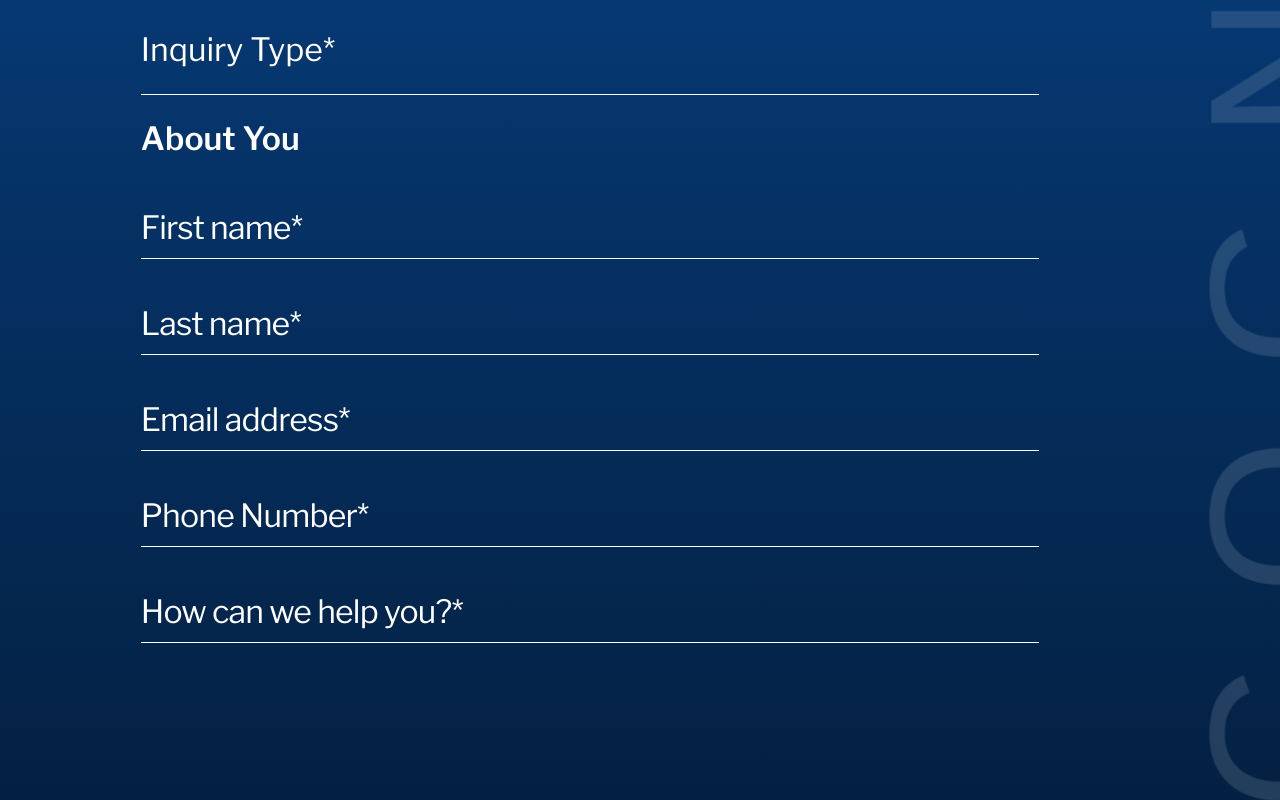
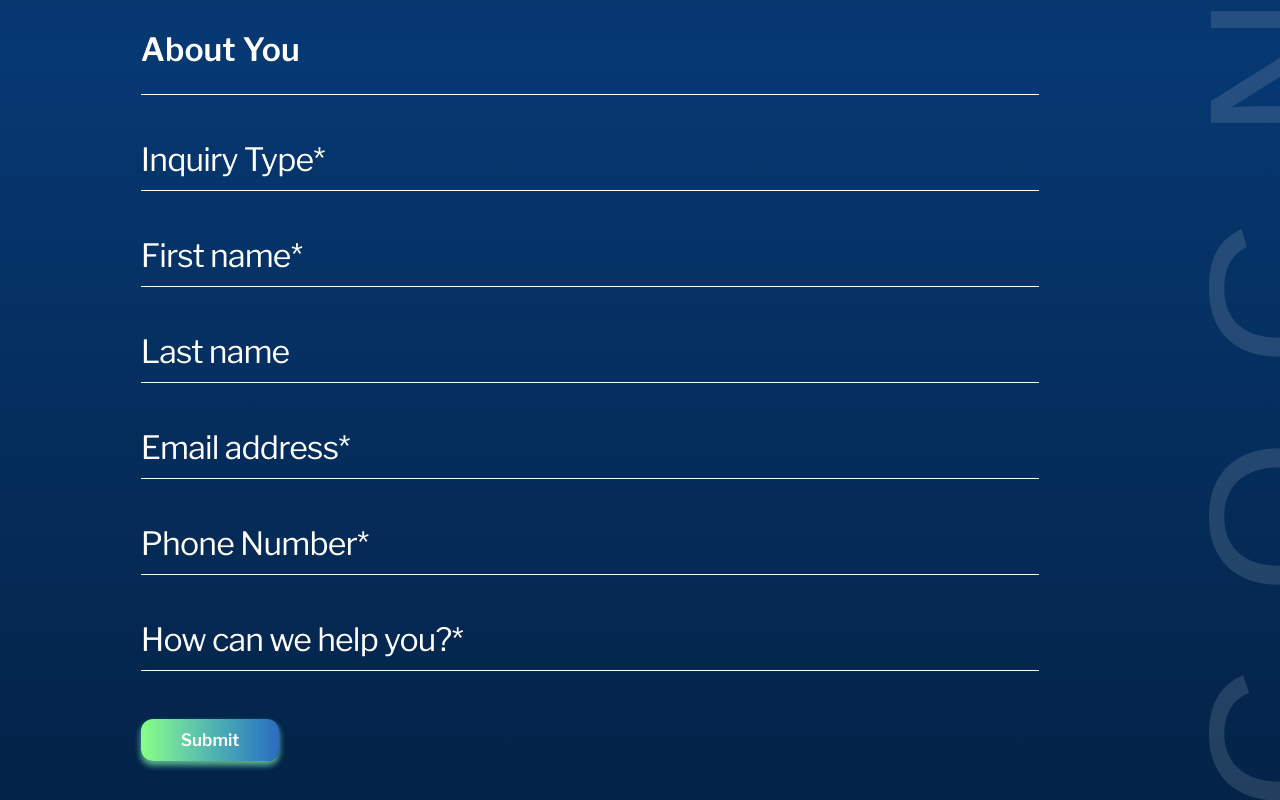
Before and after one commit to Manish-Dhubkarya/CogniCode, a React (Vite) app: page /CogniCode_Website/contactus in a window 1280 px wide. Shown: the part 1360-2160 px from the top of the page. Built offline with nearby package versions, Linux system fonts and the light colour scheme; a web font is replaced by a local one.

Commit message:
connections

```diff
--- a/package.json
+++ b/package.json
@@ -14,6 +14,7 @@
   },
   "dependencies": {
     "@tailwindcss/vite": "^4.1.5",
+    "axios": "^1.9.0",
     "react": "^19.0.0",
     "react-dom": "^19.0.0",
     "react-icons": "^5.5.0",
--- a/src/App.tsx
+++ b/src/App.tsx
@@ -1,5 +1,5 @@
 import './App.css'
-import { BrowserRouter as Router, Routes, Route } from 'react-router-dom'
+import { BrowserRouter as Router, Routes, Route, useNavigate } from 'react-router-dom'
 import ContactUs from './UIComponents/ContactUs'
 import WritingComponent from './UIComponents/WritingComponent';
 import OurTeam from './UIComponents/OurTeam';
@@ -39,7 +39,7 @@ function App() {
         <div className='z-5 absolute translate-x-1/2 overflow-x-hidden saira-stencil-one-regular  text-[#9fafc0] right-0 uppercase md:text-[200px] opacity-20 text-[60px] tracking-[2.5rem]  md:tracking-[4.5rem] md:top-270 top-180 overflow-hidden rotate-270'>
           cognicode
         </div>
-        {/* <div className='px-6 py-1 bg-[#131313] cursor-pointer roboto-regular2 font-normal md:text-[20px] text-[15px] rounded-t-[10px] fixed right-4 md:top-100 top-50 translate-x-1/2 z-50 rotate-270'>Contact Us</div> */}
+        <a href='/CogniCode_Website/contactus' className='px-6 py-1 bg-[#131313] cursor-pointer roboto-regular2 font-normal md:text-[20px] text-[15px] rounded-t-[10px] fixed right-4 md:top-100 top-50 translate-x-1/2 z-50 rotate-270'>Contact Us</a>
         <Routes>
           <Route path="" element={<Home />} />
           <Route path="/contactus" element={<ContactUs />} />
--- a/src/UIComponents/ContactUs.tsx
+++ b/src/UIComponents/ContactUs.tsx
@@ -1,12 +1,18 @@
+import { useEffect, useState, useRef } from "react";
+import { useLocation } from "react-router-dom";
 import ContactUsBannerBack from "../assets/ContactUsBannerBack.gif";
 import { LuPlus } from "react-icons/lu";
 import Footer from "./Footer";
 import ScrollingFooter from "./ScrollingFooter";
 import NavigationComponent from "./NavigationComponent";
 import { contactUsStyles as styles } from "../UIComponentCSS/ContactUsCss";
-import { useEffect, useState } from "react";
+import { postData } from "../services/FetchBackendServices";
+import { FaCircleCheck } from "react-icons/fa6";
 
 export default function ContactUs() {
+  const { state } = useLocation();
+  const { selectedService = "No service selected" } = state || {};
+
   const ConnectByList = [
     "Enquire about price as per services",
     "Looking for a career change",
@@ -16,16 +22,48 @@ export default function ContactUs() {
     "New business collaboration",
   ];
   const UserDetails = [
+    "Inquiry Type*",
     "First name*",
-    "Last name*",
+    "Last name",
     "Email address*",
     "Phone Number*",
     "How can we help you?*",
   ];
 
   const [width, setWidth] = useState(window.innerWidth);
-  const [inputValues, setInputValues] = useState(Array(UserDetails.length).fill(""));
+  const [inputValues, setInputValues] = useState([
+    selectedService !== "No service selected" ? selectedService : "",
+    ...Array(UserDetails.length - 1).fill(""),
+  ]);
+  const [fieldErrors, setFieldErrors] = useState<string[]>(Array(UserDetails.length).fill(""));
+  const [successMessage, setSuccessMessage] = useState<string>("");
 
+  // Ref for Inquiry Type input
+  const inquiryTypeRef = useRef<HTMLInputElement>(null);
+
+  // Scroll to Inquiry Type on mount
+  useEffect(() => {
+    if (inquiryTypeRef.current && selectedService !== "No service selected") {
+      inquiryTypeRef.current.scrollIntoView({ behavior: "smooth", block: "center" });
+    }
+  }, [selectedService]);
+
+  // Debug logs
+  useEffect(() => {
+    console.log("Selected Service:", selectedService);
+    console.log("Input Values:", inputValues);
+    console.log("Field Errors:", fieldErrors);
+  }, [selectedService, inputValues, fieldErrors]);
+
+  // Auto-dismiss success message
+  useEffect(() => {
+    if (successMessage) {
+      const timer = setTimeout(() => setSuccessMessage(""), 3000);
+      return () => clearTimeout(timer);
+    }
+  }, [successMessage]);
+
+  // Resize handler
   useEffect(() => {
     const handleResize = () => setWidth(window.innerWidth);
     window.addEventListener("resize", handleResize);
@@ -41,15 +79,100 @@ export default function ContactUs() {
   const isXL = width > 900 && width <= 1200;
 
   // Handle input changes
-  const handleInputChange = (index:any, value:any) => {
+  const handleInputChange = (index: number, value: string) => {
     const newValues = [...inputValues];
     newValues[index] = value;
     setInputValues(newValues);
+    const newErrors = [...fieldErrors];
+    newErrors[index] = "";
+    setFieldErrors(newErrors);
+  };
+
+  // Validation functions
+  const isValidName = (value: string) => /^[a-zA-Z\s]+$/.test(value.trim());
+  const isValidEmail = (value: string) => /^[^\s@]+@[^\s@]+\.[^\s@]+$/.test(value.trim());
+  const isValidPhone = (value: string) => /^\d{10}$/.test(value.trim());
+
+  // Handle form submission
+  const handleInquirySubmit = async () => {
+    const newErrors = Array(UserDetails.length).fill("");
+    let hasError = false;
+
+    // Check mandatory fields (exclude Last name, index 2)
+    const mandatoryIndices = [0, 1, 3, 4, 5];
+    mandatoryIndices.forEach((index) => {
+      if (!inputValues[index].trim()) {
+        newErrors[index] = `Please fill in the "${UserDetails[index]}" field.`;
+        hasError = true;
+      }
+    });
+
+    // Validate First name format
+    if (inputValues[1].trim() && !isValidName(inputValues[1])) {
+      newErrors[1] = "Please enter a valid first name (only letters and spaces allowed).";
+      hasError = true;
+    }
+
+    // Validate Email format
+    if (inputValues[3].trim() && !isValidEmail(inputValues[3])) {
+      newErrors[3] = "Please enter a valid email address.";
+      hasError = true;
+    }
+
+    // Validate Phone format
+    if (inputValues[4].trim() && !isValidPhone(inputValues[4])) {
+      newErrors[4] = "Please enter a valid 10-digit phone number.";
+      hasError = true;
+    }
+
+    if (hasError) {
+      setFieldErrors(newErrors);
+      return;
+    }
+
+    // Populate body with input values
+    const body = {
+      inquiryType: inputValues[0],
+      firstName: inputValues[1],
+      lastName: inputValues[2],
+      email: inputValues[3],
+      phone: inputValues[4],
+      howToHelp: inputValues[5],
+    };
+
+    try {
+      const response = await postData("clientInquiry/submit_client_inquiry", body);
+      if (response && response.message) {
+        setSuccessMessage(response.message);
+        setInputValues(Array(UserDetails.length).fill(""));
+        setFieldErrors(Array(UserDetails.length).fill(""));
+      } else {
+        setFieldErrors([..."Submission failed. Please try again."]);
+      }
+    } catch (error) {
+      console.error("Submission error:", error);
+      setFieldErrors([..."An error occurred. Please try again later."]);
+    }
   };
 
   return (
     <div className={styles.container}>
       <NavigationComponent />
+
+      {/* Success Popover */}
+      {successMessage && (
+       <div className="fixed inset-0 flex items-center justify-center z-50">
+  {/* Glassy Overlay */}
+  <div className="absolute inset-0 bg-white/10 backdrop-blur-sm animate-[fadeIn_0.5s_ease-out_forwards]"></div>
+
+  {/* Message Box with glass effect and animation */}
+  <div className="relative bg-white/20 backdrop-blur-lg  px-6 py-4 rounded-xl shadow-2xl border border-white/30 animate-[slideUpFade_0.5s_ease-out_forwards] max-w-sm text-center">
+    <h2 className="text-xl font-bold mb-1 tracking-wide text-[#16ff03] flex items-center gap-3 drop-shadow"><FaCircleCheck color="#16ff03" /> Success</h2>
+    <p className="text-sm font-medium tracking-tight drop-shadow">{successMessage}</p>
+  </div>
+</div>
+
+      )}
 
       {/* Banner */}
       <div
@@ -133,7 +256,7 @@ export default function ContactUs() {
                 }`}
               >
                 <div>{item}</div>
-                <LuPlus size={isXXS || isXS || isSM ?14 : isMD?16: isLG?18 :20} />
+                <LuPlus size={isXXS || isXS || isSM ? 14 : isMD ? 16 : isLG ? 18 : 20} />
               </div>
               <div className="w-full border-t-1 border-[#8AFF84]"></div>
             </div>
@@ -169,24 +292,6 @@ export default function ContactUs() {
             <div
               className={`${
                 isXXS || isXS
-                  ? "text-[15px]"
-                  : isSM
-                  ? "text-[16px]"
-                  : isMD
-                  ? "text-[18px]"
-                  : isLG
-                  ? "text-[21px]"
-                  : isXL
-                  ? "text-[26px]"
-                  : "text-[32px]"
-              }`}
-            >
-              Inquiry Type*
-            </div>
-            <div className={styles.aboutLine}></div>
-            <div
-              className={`${
-                isXXS || isXS
                   ? "text-[15px] font-semibold"
                   : isSM
                   ? "text-[16px] font-semibold"
@@ -201,21 +306,25 @@ export default function ContactUs() {
             >
               About You
             </div>
+            <div className={styles.aboutLine}></div>
           </div>
           {UserDetails.map((item, index) => (
-            <div key={index} className="flex items-start flex-col gap-y-6 w-[90%] max-w-full">
+            <div key={index} className="flex items-start flex-col gap-y-2 w-[90%] max-w-full">
               <div
                 className={`relative flex flex-col items-start w-full ${
                   isXXS || isXS || isSM ? "h-10" : isMD ? "h-12" : isLG ? "h-14" : "h-16"
                 }`}
               >
                 <input
-                  type="text"
+                  type={index === 3 ? "email" : index === 4 ? "tel" : "text"}
                   id={`input-${index}`}
                   placeholder=" "
-                  value={inputValues[index]}
+                  value={inputValues[index] || ""}
                   onChange={(e) => handleInputChange(index, e.target.value)}
-                  className={`${styles.inputField} peer`}
+                  className={`${styles.inputField} peer ${
+                    fieldErrors[index] ? "border-red-500" : ""
+                  }`}
+                  ref={index === 0 ? inquiryTypeRef : null}
                 />
                 <label
                   htmlFor={`input-${index}`}
@@ -229,8 +338,27 @@ export default function ContactUs() {
                 </label>
                 <div className={styles.inputUnderline} />
               </div>
+              {fieldErrors[index] && (
+                <div className="text-red-500 text-xs md:text-sm">{fieldErrors[index]}</div>
+              )}
             </div>
           ))}
+          <div
+            onClick={handleInquirySubmit}
+            className={`bg-gradient-to-r mt-4 text-white ${
+              isXXS || isXS
+                ? "px-3.5 py-0.5 text-[9px]"
+                : isSM
+                ? "px-5 py-1 text-[10px]"
+                : isMD
+                ? "px-7 py-1 text-[12px]"
+                : isLG
+                ? "px-8 py-1.5 text-[14px]"
+                : "px-10 py-2 text-lg sm:text-[17px]"
+            } rounded-xl cursor-pointer shadow-[0px_4px_6px_rgba(138,255,132,0.6),0px_4px_6px_rgba(44,107,193,0.6)] from-[#8AFF84] to-[#2C6BC1] font-semibold`}
+          >
+            Submit
+          </div>
         </div>
       </div>
 
@@ -243,6 +371,21 @@ export default function ContactUs() {
           <Footer />
         </div>
       </div>
+
+      {/* Tailwind Animation */}
+      <style>
+        {`
+          @keyframes fade-in-out {
+            0% { opacity: 0; transform: translateY(-10px); }
+            10% { opacity: 1; transform: translateY(0); }
+            90% { opacity: 1; transform: translateY(0); }
+            100% { opacity: 0; transform: translateY(-10px); }
+          }
+          .animate-fade-in-out {
+            animation: fade-in-out 3s ease-in-out forwards;
+          }
+        `}
+      </style>
     </div>
   );
 }
--- a/src/UIComponents/Home.tsx
+++ b/src/UIComponents/Home.tsx
@@ -262,7 +262,7 @@ function Home() {
               </div>
               <div
                 // className={styles.homeBannerVisionText}
-                className={`uppercase ${isMD ? 'text-[64px] leading-16' : isLG ? 'text-[80px] leading-20' : isXL?"text-[90px] leading-25": 'text-[128px] leading-28'} tracking-tight`}
+                className={`uppercase ${isMD ? 'text-[64px] leading-16' : isLG ? 'text-[80px] leading-20' : isXL?"text-[90px] leading-25": 'text-[128px] font-bold leading-28'} tracking-tight`}
                 style={{
                   backgroundImage: 'linear-gradient(180deg, #8AFF84 0%, #97BBCB 55.5%, #004EB9 100%)',
                   WebkitBackgroundClip: 'text',
@@ -279,7 +279,7 @@ function Home() {
               </div>
               <div
                 // className={styles.homeBannerRealityText}
-                className={`uppercase ${isMD ? 'text-[64px] leading-16' : isLG ? 'text-[80px] leading-20' : isXL?"text-[90px] leading-25" : 'text-[128px] leading-28'} tracking-tight`}
+                className={`uppercase ${isMD ? 'text-[64px] leading-16' : isLG ? 'text-[80px] leading-20' : isXL?"text-[90px] leading-25" : 'text-[128px] font-bold leading-28'} tracking-tight`}
                 style={{
                   backgroundImage: 'linear-gradient(180deg, #8AFF84 0%, #97BBCB 55.5%, #004EB9 100%)',
                   WebkitBackgroundClip: 'text',
@@ -447,7 +447,7 @@ style={{
             >
               Create what the world needs not what you are capable of
             </div>
-            <div>- Dheer Verma</div>
+            <div className={`${isXXS || isXS ? 'text-[10px]' : isSM ? 'text-[10px]' : isMD ? 'text-[14px]' : isLG ? 'text-[16px]': isXL?"text-[22px]" : 'text-[32px]'}`}>- Dheer Verma</div>
           </div>
           <div
             // className={styles.connectListMain}
--- a/src/UIComponents/Publications.tsx
+++ b/src/UIComponents/Publications.tsx
@@ -532,7 +532,7 @@ const Publications: React.FC = () => {
             <label className="flex items-start text-start space-x-6">
               <span className={`${isXXS || isXS ? "text-[12px]" : isSM ? "text-[13px]" : "text-[15px]"} font-semibold`}>Show titles in top 10 percent</span>
             </label>
-            <label className="flex items-start text-start space-x-6 mt-2">
+            {/* <label className="flex items-start text-start space-x-6 mt-2">
               <input
                 type="checkbox"
                 checked={pendingFilters.highestPercentile}
@@ -540,7 +540,7 @@ const Publications: React.FC = () => {
                 className="rounded-full text-blue-500 focus:ring-blue-500 w-4 h-4"
               />
               <span className={`${isXXS || isXS ? "text-[10px]" : isSM ? "text-[11px]" : "text-[12px]"}`}>Top 10%</span>
-            </label>
+            </label> */}
             {!pendingFilters.highestPercentile && (
               <div className={`mt-4 ${isXXS || isXS || isSM ? "space-y-3" : isMD || isLG ? "space-y-4" : "space-y-7"}`}>
                 <label className="flex items-start text-start space-x-6">
--- /dev/null
+++ b/src/services/FetchBackendServices.tsx
@@ -0,0 +1,24 @@
+import axios from "axios";
+
+const serverURL = "http://localhost:4000"
+const postData = async (url:any, body:any) => {
+    try {
+        const response = await axios.post(`${serverURL}/${url}`, body)
+        const data = response.data
+        return data
+    }
+    catch(e) {
+        return null
+    }
+}
+const getData = async (url:any) => {
+    try {
+        const response = await axios.get(`${serverURL}/${url}`)
+        const data = response.data
+        return data
+    }
+    catch(e) {
+        return null
+    }
+}
+export { serverURL, postData, getData }
```
Also changed, not shown: src/UIComponents/NavigationComponent.tsx (+0 -13 lines), src/UIComponents/OurServices.tsx (+18 -15 lines), src/UIComponents/OurTeam.tsx (+6 -6 lines), src/UIComponents/WritingComponent.tsx (+33 -9 lines), 1 other file (tests, documents, lock files or other folders).
